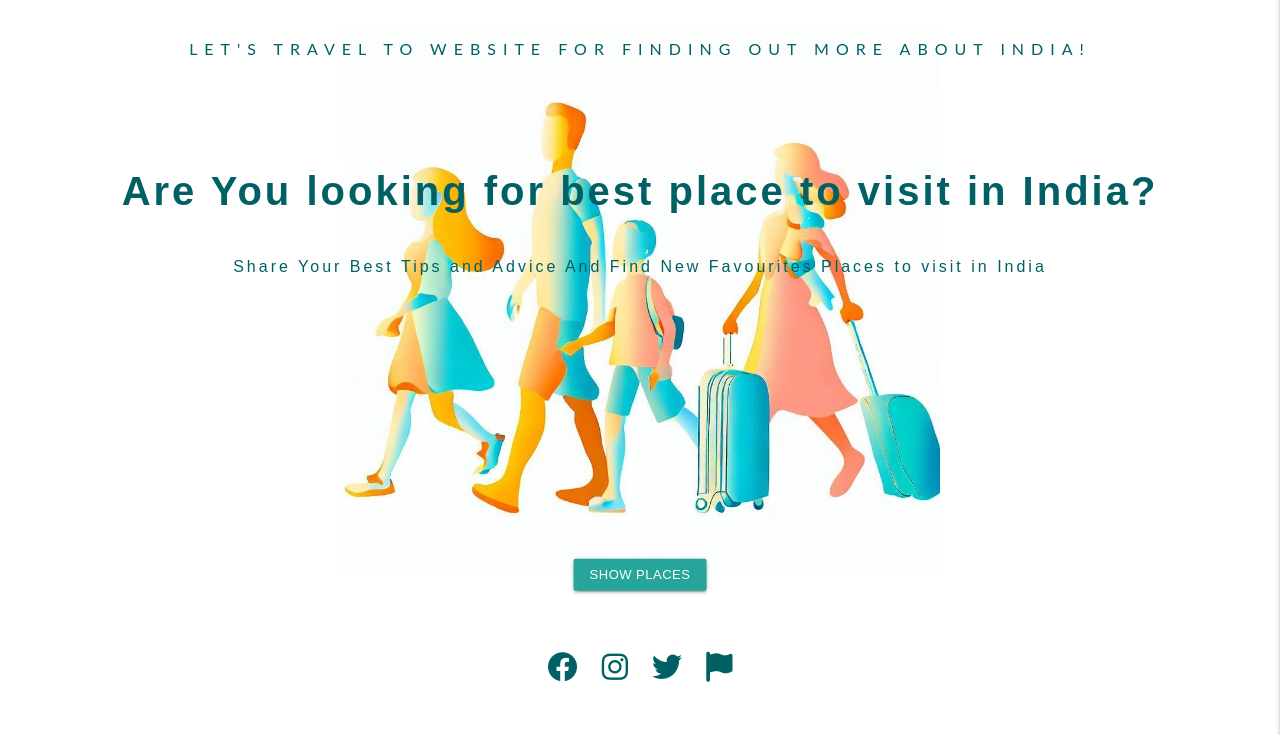
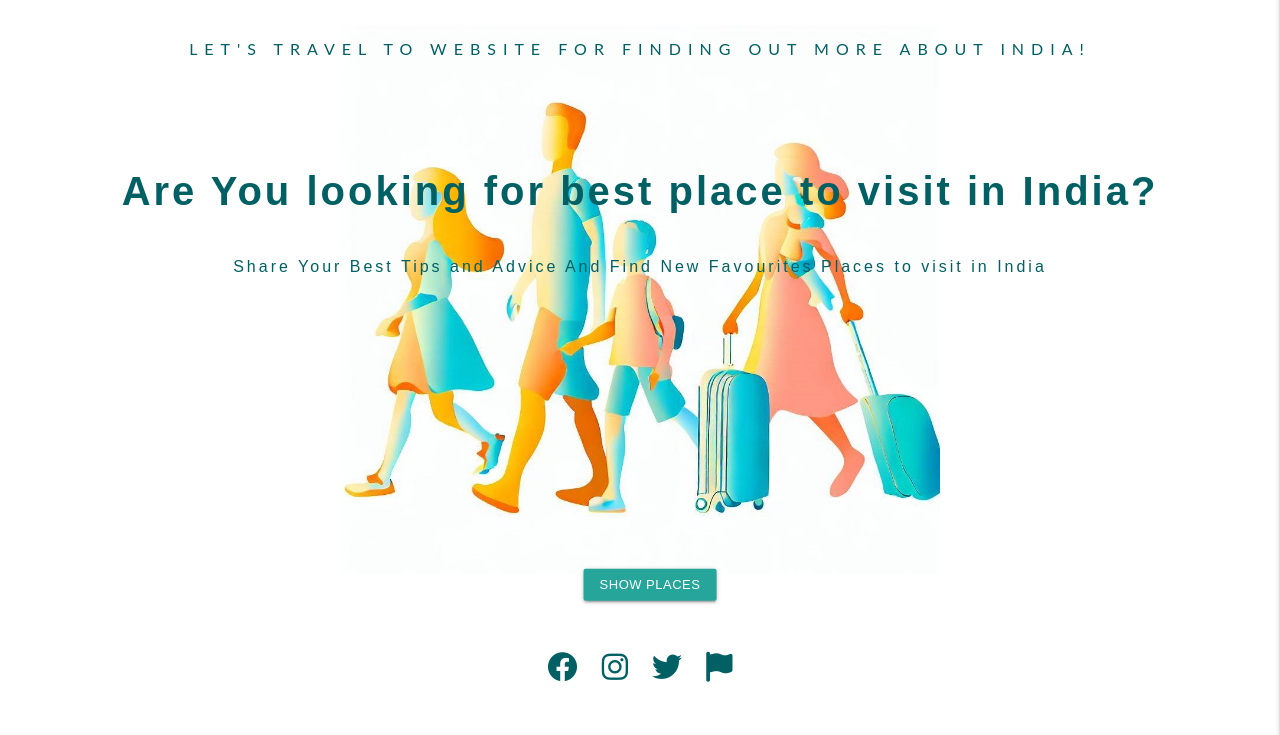
Before and after one commit to Killol14/Roaming-In-India, a Flask app: page / in a window 1280 px wide. Shown: the part 65-800 px from the top of the page. Run offline with Flask 3, Linux system fonts and the light colour scheme; some libraries are stand-ins or nearby versions.

Commit message:
this will commit btn margin

```diff
--- a/static/css/style.css
+++ b/static/css/style.css
@@ -150,7 +150,9 @@ a.btn-small.btn-hero {
 .btn {
 	margin: 10px;
 }
-
+.btn-small {
+    margin: 10px;
+}
 /*----------footer----------*/
 .pagination li i {
     font-size: 2rem;
```
